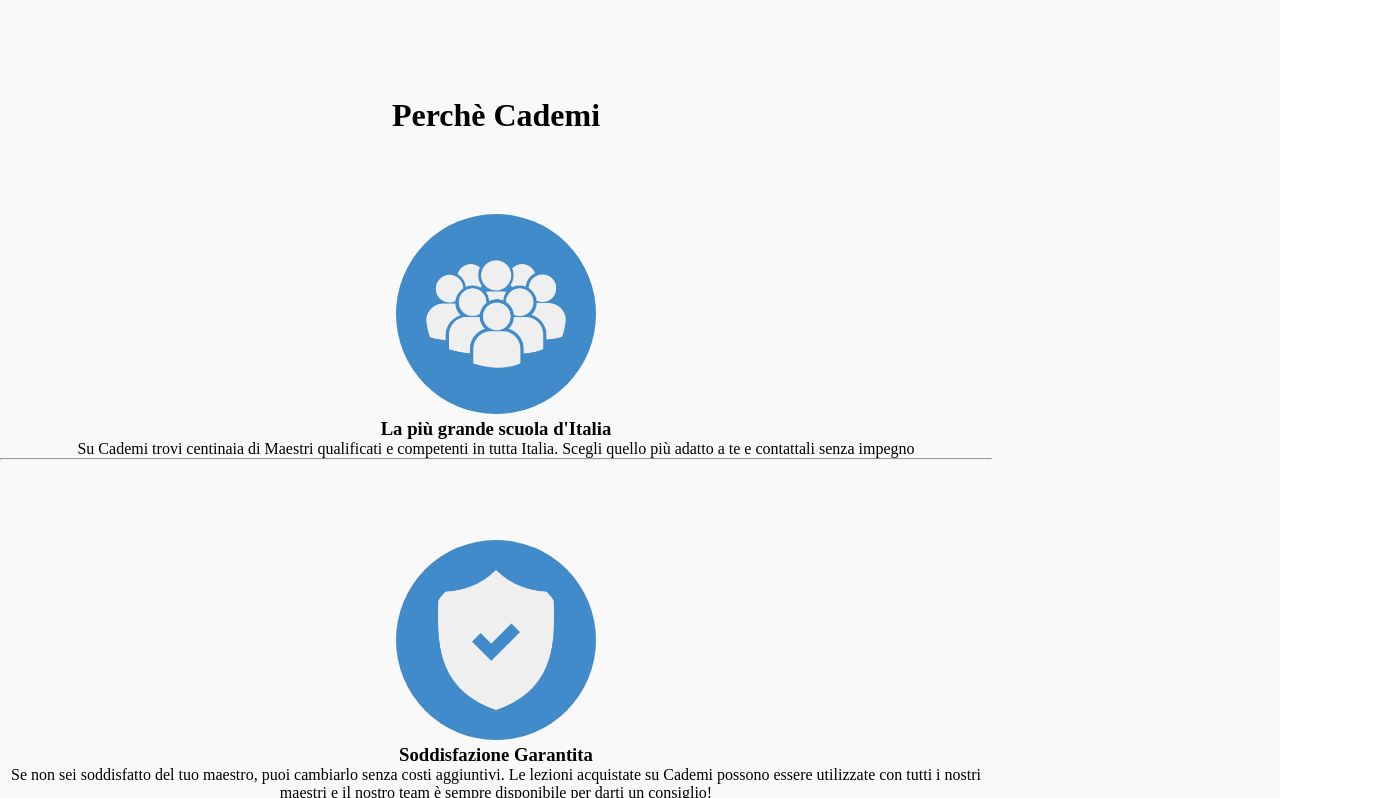
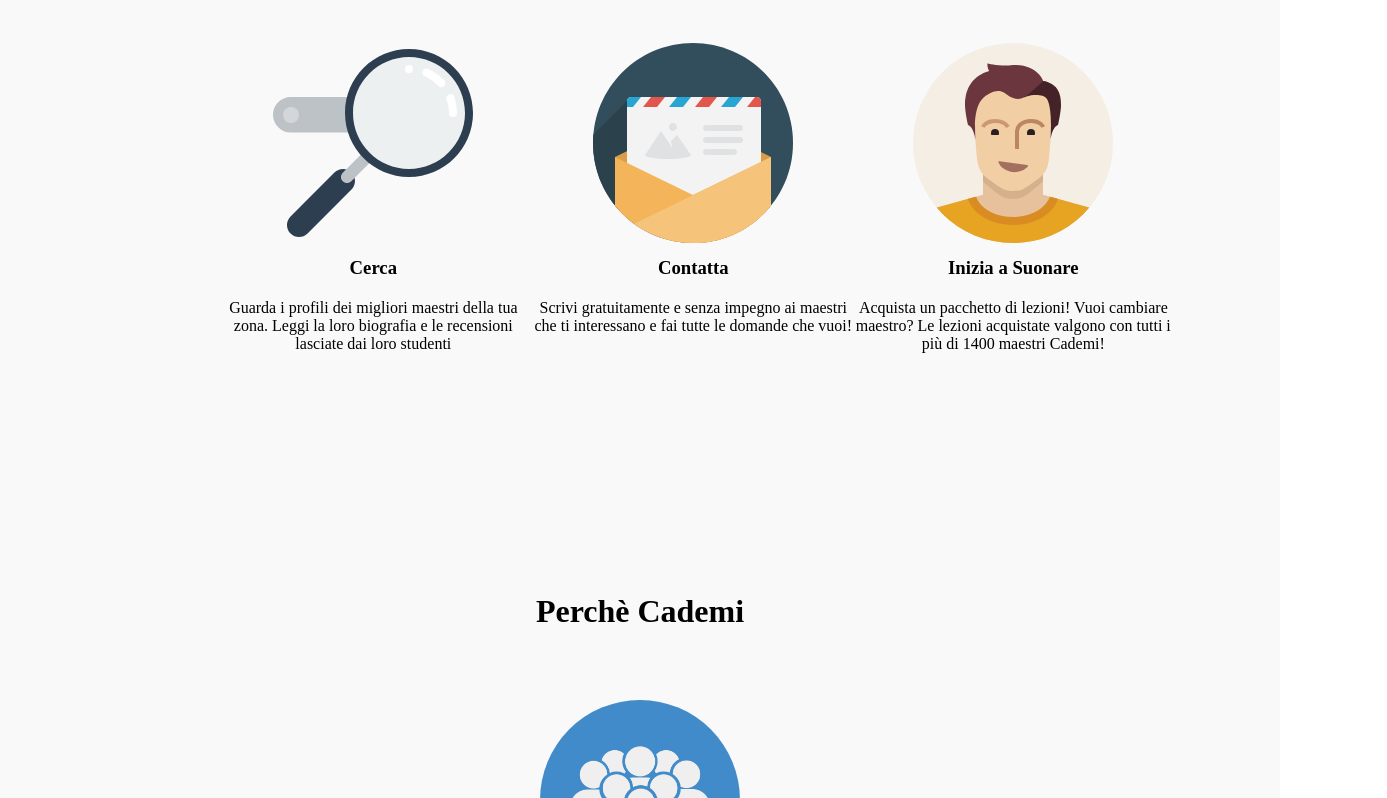
Before and after one commit to mariomsc7/html-css-resp-wannabe-12bool, a plain HTML site: page index.html in a window 1280 px wide. Shown: the part 719-1517 px from the top of the page, 1387 px wide, since content can reach past the window. Drawn offline with Linux system fonts and the light colour scheme.

Commit message:
responsive-lg-md-xs

```diff
--- a/css/12-col-framework.css
+++ b/css/12-col-framework.css
@@ -28,6 +28,8 @@
 [class*="col-"] {
     float: left;
     height: 100%;
+    padding-top: 50px;
+    padding-bottom: 50px;
  }
 
 /* [class*="col-"].padding-0 {
@@ -367,3 +369,22 @@
         margin-left: 100%;
     }
 }
+
+/* CORRECTIONS */
+
+#bg-color {
+    margin-top: 80px;
+}
+
+#bg-color img {
+    background-color: #428bca;
+    border-radius: 50%;
+    padding: 30px
+}
+
+h1,
+h2,
+h3 {
+    padding-top: 10px;
+    padding-bottom: 20px;
+}
--- a/index.html
+++ b/index.html
@@ -12,7 +12,7 @@
 
   <body>
     <div id="lezioni" class="container">
-      <div class="col-lg-10 offset-lg-1 col-md-12 col-xs-12">
+      <div class="col-lg-6 offset-lg-3 col-md-12 col-xs-12">
         <h1>Lezioni dove vuoi tu</h1>
         <div class="col-lg-6 col-md-12 col-xs-12">
           <img src="img/icon/maps.png" alt="">
@@ -28,19 +28,19 @@
     </div>
 
     <div id="steps" class="container grey">
-      <div class="row col-xs-12">
+      <div class="col-lg-12 offset-lg-1 col-md-12 col-xs-12">
         <h1>Come Funziona</h1>
-        <div class="left">
+        <div class="left col-lg-3 offset-lg-1 col-md-12 col-xs-12">
           <img src="img/search.svg" alt="">
           <h3>Cerca</h3>
           Guarda i profili dei migliori maestri della tua zona. Leggi la loro biografia e le recensioni lasciate dai loro studenti
         </div>
-        <div class="central">
+        <div class="central col-lg-3 col-md-12 col-xs-12">
           <img src="img/letter.svg" alt="">
           <h3>Contatta</h3>
           Scrivi gratuitamente e senza impegno ai maestri che ti interessano e fai tutte le domande che vuoi!
         </div>
-        <div class="right">
+        <div class="right col-lg-3 col-md-12 col-xs-12">
           <img src="img/male.svg" alt="">
           <h3>Inizia a Suonare</h3>
           Acquista un pacchetto di lezioni! Vuoi cambiare maestro? Le lezioni acquistate valgono con tutti i più di 1400 maestri Cademi!
@@ -49,21 +49,21 @@
     </div>
 
     <div id="why" class="container grey">
-      <div class="row col-xs-12">
+      <div id="bg-color" class="col-lg-12 col-md-12 col-xs-12">
         <h1>Perchè Cademi</h1>
-        <div class="first">
+        <div class="col-lg-12 col-md-12 col-xs-12">
           <img src="img/icon/profile.png" alt="">
           <h3>La più grande scuola d'Italia</h3>
           Su Cademi trovi centinaia di Maestri qualificati e competenti in tutta Italia. Scegli quello più adatto a te e contattali senza impegno
           <hr>
         </div>
-        <div class="second">
+        <div class="col-lg-12 col-md-12 col-xs-12">
           <img src="img/icon/secure.png" alt="">
           <h3>Soddisfazione Garantita</h3>
           Se non sei soddisfatto del tuo maestro, puoi cambiarlo senza costi aggiuntivi. Le lezioni acquistate su Cademi possono essere utilizzate con tutti i nostri maestri e il nostro team è sempre disponibile per darti un consiglio!
           <hr>
         </div>
-        <div class="third">
+        <div class="col-lg-12 col-md-12 col-xs-12">
           <img src="img/icon/flex.png" alt="">
           <h3>Flessibile e Conveniente</h3>
           Cademi non ha alcun costo d’iscrizione a differenza delle scuole di musica tradizionali. Inoltre, sei tu a scegliere dove fare lezione e gli orari delle tue lezioni.
```
